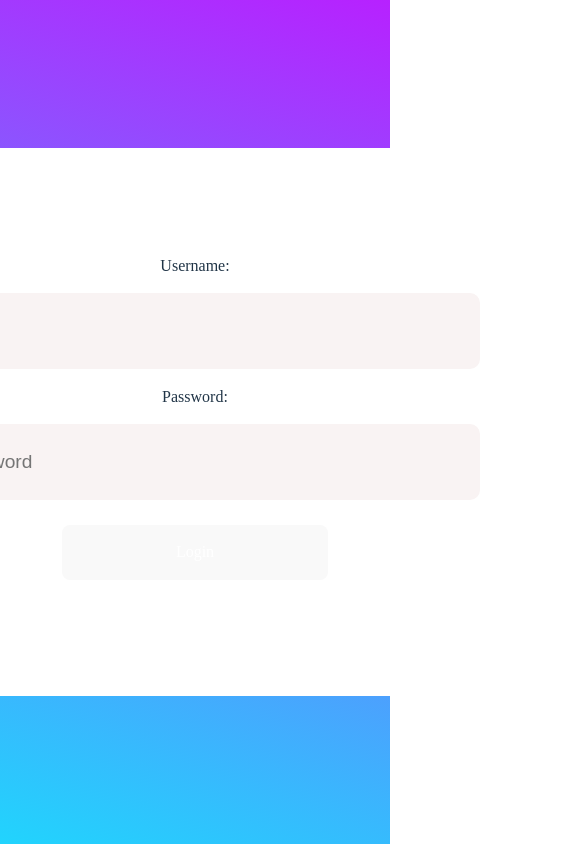
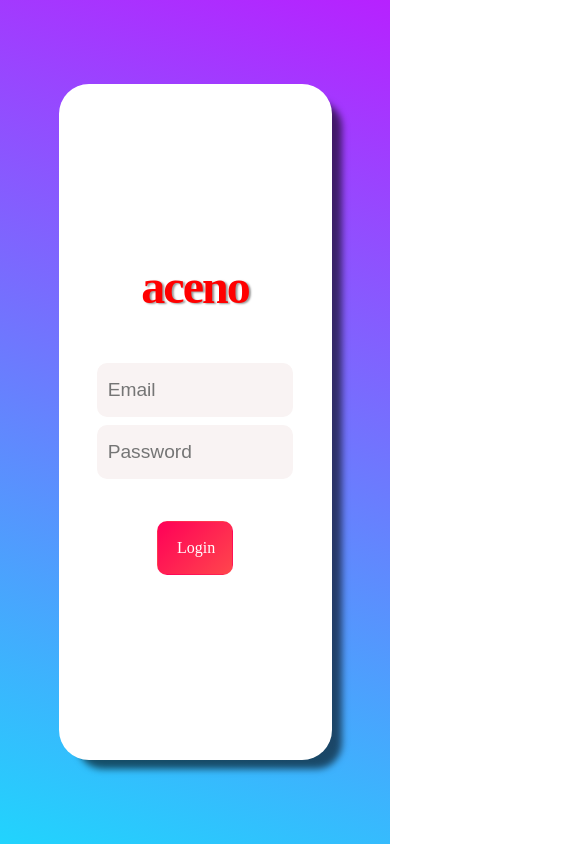
Before and after one commit to EBRAME001/tela-test, a React (Vite) app: page / in a window 390 px wide. Shown: the whole page, 575 px wide, since content can reach past the window. Built offline with nearby package versions, Linux system fonts and the light colour scheme.

Commit message:
terça feira

```diff
--- a/src/App.css
+++ b/src/App.css
@@ -1,82 +1,16 @@
 @import url('https://fonts.googleapis.com/css2?family=Ubuntu+Mono:wght@700&display=swap');
 
-*{
-    margin: 0px;
-    padding: 0px;
+* {
+    margin: 0;
+    padding: 0;
     box-sizing: border-box;
 }
 
-body{
+body {
     background-image: linear-gradient(135deg, #ff464c 0%, #ff464c 100%);
     display: flex;
     flex-direction: column;
     justify-content: center;
     margin: 0 auto;
+    height: max-content;
 }
-
-#container{
-    display: flex;
-    width: 90vh;
-    height: 65vh;
-    background: white;
-    justify-content: center;
-    align-items: center;
-    border-radius: 70px;
-}
-
-#imagem{
-    width: 40%;
-    height: 80%;
-    object-fit: cover;
-    background-image: url("src/assets/aceno_robo.png");
-    background-position: center bottom;
-    margin-right: 5%;
-}
-
-#login {
-    width: 40%;
-    height: 80%;
-    flex-direction: column;
-    justify-content: center;
-}
-
-form {
-    display: flex;
-    flex-direction: column;
-    justify-content: center;
-    align-items: center;
-    width: 100%;
-    height: 100%;
-}
-
-h1{
-    display: flex;
-    justify-content: center;
-    color: red;
-    font-family: 'Ubuntu Mono', monospace;
-    font-weight: bold;
-    position: relative;
-    top: 145px;
-    letter-spacing: -6px;
-}
-
-input {
-    margin: 2% 0px ;
-    padding: 5%;
-    border-radius: 10px;
-    border: 0px;
-    background-color: #F9F3F3;
-    width: 75%;
-    font-family: Arial;
-    font-weight: 300;
-    font-size: 1.2em;
-    color: black;
-}
-
-button{
-    margin-top: 10px;
-    width: 35%;
-    height: 10%;
-    border-radius: 30px;
-    background-image: linear-gradient(135deg, #ff0058 0%, #ff464c 100%);
-}
--- a/src/VerificacaoLogin.tsx
+++ b/src/VerificacaoLogin.tsx
@@ -2,7 +2,7 @@ import React, { useState } from 'react';
 import { useNavigate } from 'react-router-dom';
 import { api } from './services/api';
 import { setCookie } from 'nookies';
-import './verificacao.module.css'
+import styles from './verificacao.module.css';
 
 const VerificacaoLogin = () => {
     const navigate = useNavigate();
@@ -19,12 +19,12 @@ const VerificacaoLogin = () => {
     const handleOnSubmit = async (e) => {
         e.preventDefault();
 
-        console.log(formData)
         try {
             const response = await api.post('login', formData);
             if (response.status === 200) {
+                // Desestruturação dos dados
                 const { token, refreshToken, is_admin: isAdmin, user_id: userId, company_id: companyId } = response.data;
-
+                // Configuração dos cookies
                 setCookie(null, 'aceno.token', token, { maxAge: 30 * 24 * 60 * 60, path: '/' });
                 setCookie(null, 'aceno.refreshToken', refreshToken, { maxAge: 30 * 24 * 60 * 60, path: '/' });
                 setCookie(null, 'aceno.userId', userId, { maxAge: 30 * 24 * 60 * 60, path: '/' });
@@ -40,13 +40,15 @@ const VerificacaoLogin = () => {
     };
 
     return (
-        <div id="container">
-            <form onSubmit={handleOnSubmit}>
-                <label htmlFor="email">Username:</label>
-                <input type="text" id="email" name="email" placeholder="Email" value={formData.email} onChange={handleOnChange} />
-                <label htmlFor="password">Password:</label>
-                <input type="password" id="password" name="password" placeholder="Password" value={formData.password} onChange={handleOnChange} />
-                <button type="submit">Login</button>
+        <div className={styles.container}>
+
+            <h2>aceno</h2>
+            <form onSubmit={handleOnSubmit} className={styles.form}>
+                <label htmlFor="email"></label>
+                <input type="text" id="email" name="email" placeholder="Email" className={styles.input} value={formData.email} onChange={handleOnChange} />
+                <label htmlFor="password"></label>
+                <input type="password" id="password" name="password" placeholder="Password" className={styles.input} value={formData.password} onChange={handleOnChange} />
+                <button type="submit" className={styles.button}>Login</button>
             </form>
         </div>
     );
--- a/src/assets/componentes/Queues/Tickets/Ticket.module.css
+++ b/src/assets/componentes/Queues/Tickets/Ticket.module.css
@@ -1,28 +1,46 @@
-*{
-    box-sizing: border-box;
+
+.containerBackground{
+    height: max-content;
+    width: fit-content;
+    padding: 20px 20px ;
+    background-color: #21D4FD;
+    background-image: linear-gradient(19deg, #21D4FD 0%, #B721FF 100%);
 }
 
-.tickets-grid {
-    display: grid;
-    grid-template-columns: repeat(auto-fill, minmax(200px, 1fr));
-    gap: 16px;
-    padding: 20px;
+.ticketsContainer {
+    display: flex;
+    flex-wrap: wrap;
+    gap: 20px;
+    justify-content: center;
+    align-items: stretch;
+  }
+
+  .ticketCard {
+    border: 1px solid gray;
+    width: 250px;
+    height: 200px;
+    cursor: pointer;
+    overflow: hidden;
+    transition: transform 0.3s ease, box-shadow 0.3s ease;
+    box-shadow: 0 4px 8px rgba(0, 0, 0, 0.1);
+    position: relative; /* Garante que o z-index funcione corretamente */
 }
 
-.ticket-card {
-    border: 1px solid #ccc;
-    border-radius: 8px;
-    padding: 10px;
-    box-shadow: 0 2px 4px rgba(0,0,0,0.1);
+.ticketCardClicked {
+    transform: scale(1.1); /* Aplica a transformação de escala ao card */
+    box-shadow: 0 8px 16px rgba(0, 0, 0, 0.3);
+    z-index: 10; /* Eleva o z-index para garantir que o ticket seja destacado */
 }
 
-.ticket-card h3 {
-    color: #333;
-    margin-top: 0;
-}
+  .ticketContent {
+    padding: 20px;
+    transition: transform 0.3s ease;
+    width: 100%;
+    height: 100%;
+  }
 
-.ticket-card p {
-    color: #666;
-    font-size: 14px;
-    margin: 5px 0;
-}
+  .ticketContentClicked {
+    transform: scale(1.1);
+    box-shadow: 0 8px 16px rgba(0, 0, 0, 0.3);
+    z-index: 1;
+  }
--- a/src/assets/componentes/Queues/Tickets/Tickets.tsx
+++ b/src/assets/componentes/Queues/Tickets/Tickets.tsx
@@ -1,4 +1,5 @@
 import React, { useState } from 'react';
+import styles from './ticket.module.css';
 
 interface Ticket {
   id: string;
@@ -13,31 +14,26 @@ interface TicketsProps {
 }
 
 const Tickets: React.FC<TicketsProps> = ({ tickets }) => {
-  const [hoveredId, setHoveredId] = useState<string | null>(null);
+  const [clickedId, setClickedId] = useState<string | null>(null);
 
   return (
-    <div style={{ display: 'flex', flexWrap: 'wrap', gap: '20px', justifyContent: 'center' }}>
+    <div className={styles.containerBackground}>
+      <div className={styles.ticketsContainer}>
         {tickets.map(ticket => (
           <div
             key={ticket.id}
-          style={{
-            border: '1px solid gray',
-            padding: '20px',
-            width: hoveredId === ticket.id ? '270px' : '250px',
-            transform: hoveredId === ticket.id ? 'scale(1.1)' : 'none',
-            boxShadow: hoveredId === ticket.id ? '0 8px 16px rgba(0,0,0,0.3)' : '0 4px 8px rgba(0,0,0,0.1)',
-            transition: 'all 0.3s ease',
-            zIndex: hoveredId === ticket.id ? 1 : 0
-          }}
-          onMouseEnter={() => setHoveredId(ticket.id)}
-          onMouseLeave={() => setHoveredId(null)}
+            className={clickedId === ticket.id ? `${styles.ticketCard} ${styles.ticketCardClicked}` : styles.ticketCard}
+            onClick={() => setClickedId(clickedId === ticket.id ? null : ticket.id)}
           >
+            <div className={styles.ticketContent}>
               <h3>{ticket.title}</h3>
               <p><strong>Priority:</strong> {ticket.priority}</p>
               <p><strong>Coverage Time:</strong> {ticket.coverage_time ?? 'N/A'} minutes</p>
               <p><strong>Stage:</strong> {ticket.active_stage ?? 'None'}</p>
             </div>
+          </div>
         ))}
+      </div>
     </div>
   );
 };
--- a/src/assets/componentes/Tabela.tsx
+++ b/src/assets/componentes/Tabela.tsx
@@ -1,7 +1,7 @@
 import React, { useEffect, useState } from "react";
 import { Link } from "react-router-dom";
 import { api } from "../../services/api";
-import "./tabela.css";
+import styles from "./tabela.module.css"; // Importação atualizada
 
 interface Queue {
     id: number;
@@ -25,9 +25,9 @@ const Tabela = () => {
 
     return (
         <div>
-            <table>
+            <table className={styles.tabela}>
                 <thead>
-                <tr>
+                <tr className={styles.headerTabela}>
                     <th>ID</th>
                     <th>Nome</th>
                     <th>Detalhes</th>
--- a/src/assets/componentes/tabela.css
+++ b/src/assets/componentes/tabela.module.css
@@ -11,16 +11,16 @@ body {
     display: flex;
     justify-content: center;
     align-items: center;
-    height: 100vh;
+    height: max-content;
 }
 
-table {
+.tabela {
     width: 50vw;
     border-collapse: collapse;
     margin-top: 20px;
 }
 
-.header-tabela th {
+.headerTabela th {
     background: #a9a9ec;
     color: white;
     padding: 10px;
--- a/src/verificacao.module.css
+++ b/src/verificacao.module.css
@@ -1,3 +1,84 @@
-input{
-    height: 2%;
+@import url('https://fonts.googleapis.com/css2?family=Ubuntu+Mono:wght@700&display=swap');
+
+.container {
+    display: flex;
+    width: 90vh;
+    height: 65vh;
+    background: white;
+    flex-direction: column;
+    justify-content: center;
+    align-items: center;
+    border-radius: 70px;
+    -webkit-box-shadow: 14px 13px 7px -4px rgba(0, 0, 0, 0.464);
+-moz-box-shadow: 14px 13px 7px -4px rgba(0, 0, 0, 0.443);
+box-shadow: 14px 13px 7px -4px rgba(0, 0, 0, 0.594);
 }
+
+.form {
+    display: flex;
+    flex-direction: column;
+    justify-content: center;
+    align-items: center;
+    width: 80%;
+    height: 80%;
+}
+
+.input {
+    margin: 2% 0;
+    padding: 5%;
+    border-radius: 10px;
+    border: 0;
+    background-color: #F9F3F3;
+    width: 75%;
+    font-family: Arial;
+    font-weight: 300;
+    font-size: 1.2em;
+    color: black;
+    height: 5%;
+    min-height: 2%;
+}
+
+.input:focus{
+    background-color: F9F3F3;
+}
+
+.button {
+    margin-top: 10px;
+    width: 35%;
+    height: 10%;
+    border-radius: 10px;
+    background-image: linear-gradient(135deg, #ff0058 0%, #ff464c 100%);
+}
+
+h2{
+    color: rgb(255, 0, 0);
+    font-size: 3em;
+    position: relative;
+    top: 15%;
+    letter-spacing: -2px;
+    text-shadow: 2px 1px 2px rgba(0,0,0,0.4);
+}
+
+@media (max-width: 768px) {
+    .container {
+        flex-direction: column;
+        width: 70vw;
+        height: 80vh;
+        border-radius: 30px;
+    }
+
+    h2 {
+        font-size: 3em;
+        top: 20%;
+    }
+
+    .button{
+        position: relative;
+        top: 5%;
+    }
+
+    .input{
+        height: 10%;
+        width: 90%;
+    }
+}
```
Lines whose indentation alone changed are shown as unchanged.
